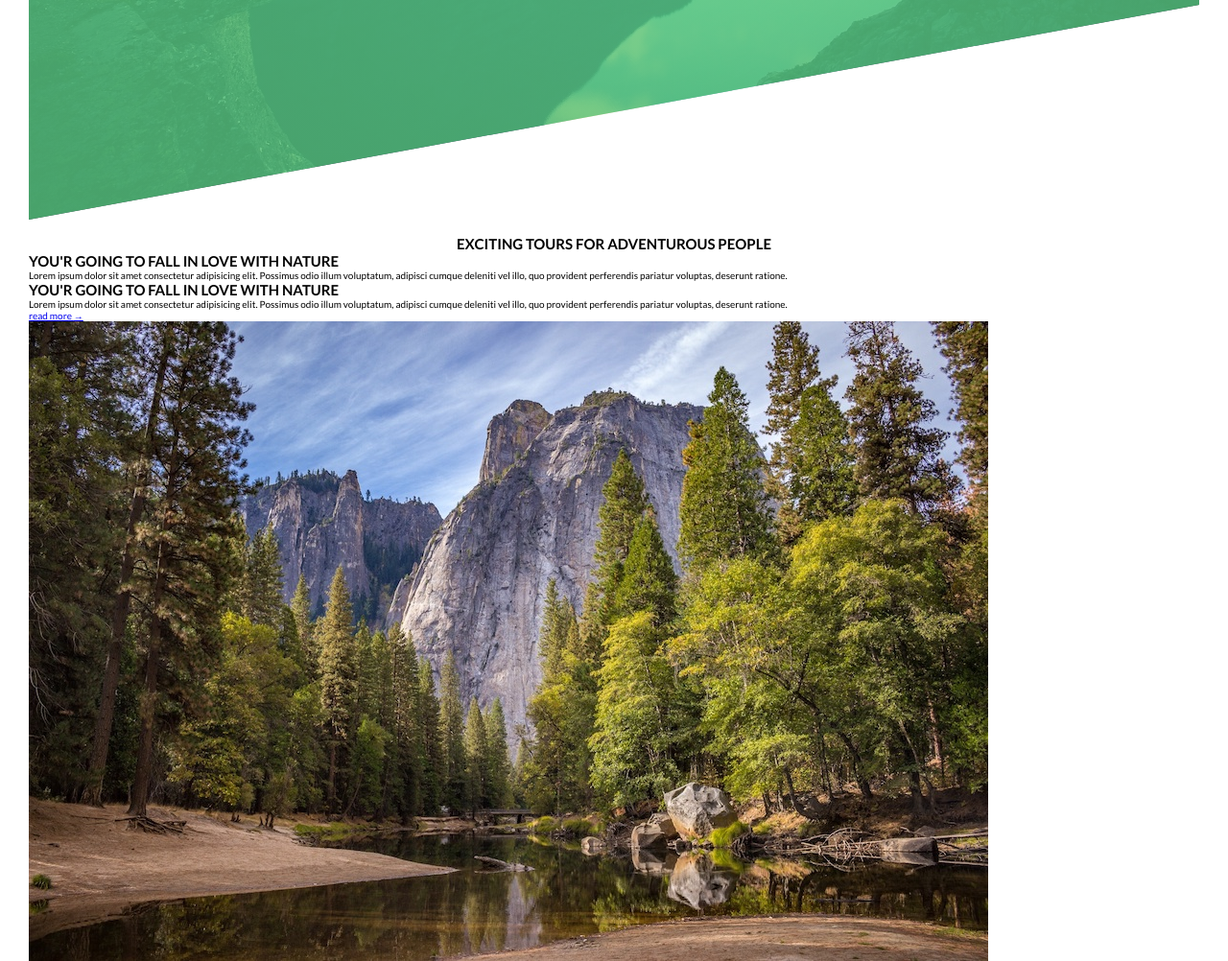
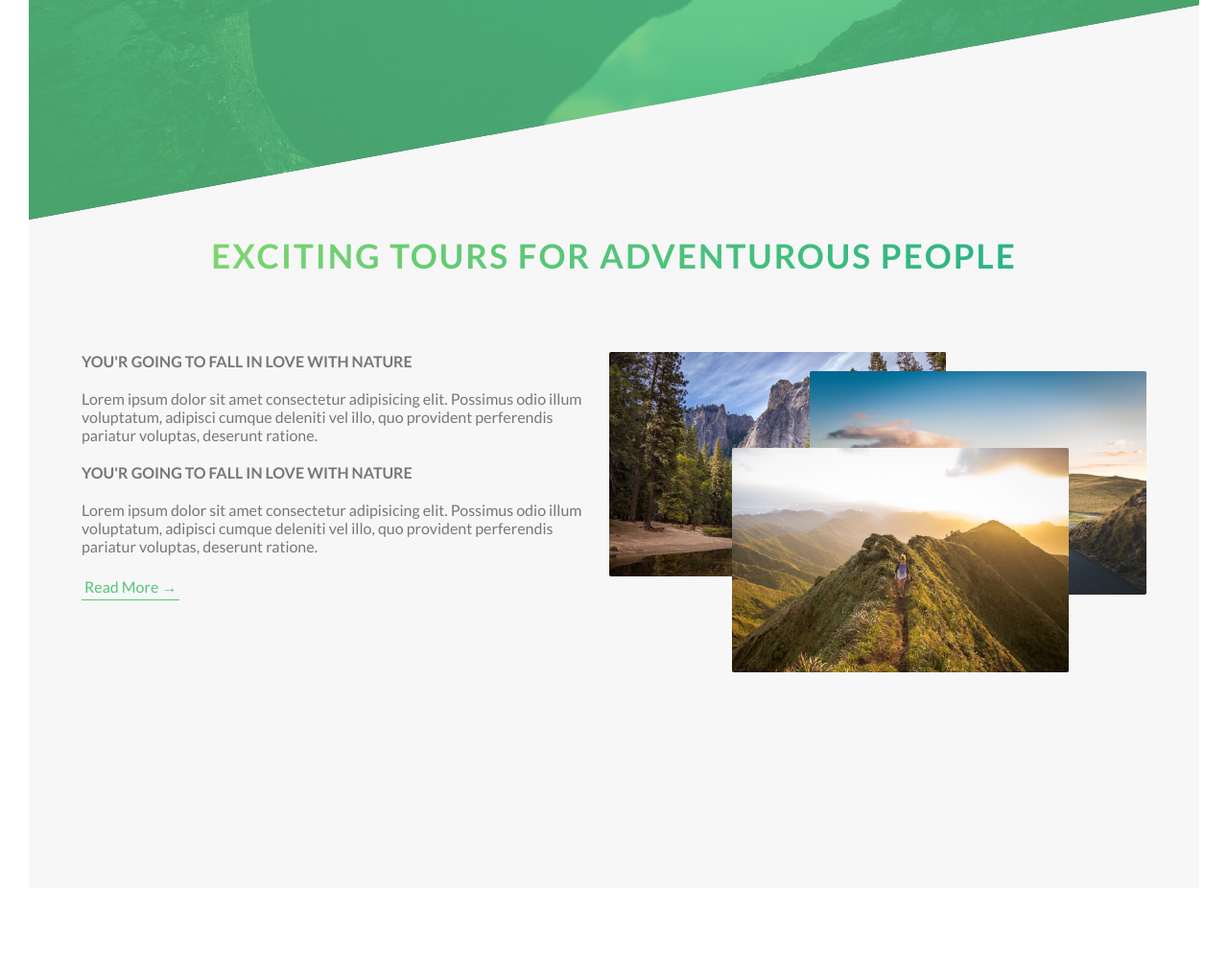
Before and after one commit to sachin14051/sass-intro, a website: page index.html in a window 1280 px wide. Shown: the part 585-1587 px from the top of the page at 96% size. After the commit the page ends 1541 px from the top, so only its background shows below. Drawn offline with Linux system fonts and the light colour scheme.

Commit message:
working on tours branxh

```diff
--- /dev/null
+++ b/assets/sass/abstract/_grid.scss
@@ -0,0 +1,37 @@
+.container{
+    max-width: 1140px;
+    width: 100%;
+    margin: 0 auto;
+}
+
+.row{
+    display: flex;
+    flex-wrap: wrap;
+}
+
+[class ^="col-"]{
+  padding: 0 1.5rem;
+}
+
+.col-12{
+    width: calc(100% * 12 / 12 );
+    flex: 0 0  calc(100% * 12 / 12 ) ;
+}
+
+.col-6{
+    width: calc(100% * 6 / 12);
+    flex: 0 0 calc(100% *6 / 12);
+}
+
+.col-4{
+    width: calc(100% * 4 / 12);
+    flex: 0 0 calc(100% *4 / 12);
+}
+.col-9{
+    width: calc(100% * 9 / 12);
+    flex: 0 0 calc(100% *9 / 12);
+}
+.col-3{
+    width: calc(100% * 3 / 12);
+    flex: 0 0 calc(100% *3 / 12);
+}
--- a/assets/sass/base/_base.scss
+++ b/assets/sass/base/_base.scss
@@ -15,4 +15,5 @@ body {
     font-family: 'Cormorant Garamond', serif;
     font-family: 'Lato', sans-serif;
     position: relative;
+    color: $color-grey-dark;
 }
--- a/assets/sass/base/_typograpgy.scss
+++ b/assets/sass/base/_typograpgy.scss
@@ -1,3 +1,34 @@
 .text-center{
     text-align: center;
 }
+
+.heading-secondary{
+    font-size: 3.5rem;
+    font-weight: 700;
+    letter-spacing: .2rem;
+    background-image: linear-gradient(to right , $color-primary-light,$color-primary-dark);
+    display: inline-block;
+    background-clip: text;
+    -webkit-background-clip: text;
+    color: transparent;
+    margin-bottom: 8rem;
+
+&:hover,
+&:focus{
+    transform: scale(1.1);
+    text-shadow: 0.5rem, 1rem, 2rem,  rgba(0,0,0,.2);
+}
+}
+
+.heading-ter {
+    text-transform: uppercase;
+    font-size: 1.6rem;
+    margin-bottom: 2rem;
+}
+
+.para{
+    font-size: 1.6rem;
+    &:not(:last-child){
+        margin-bottom: 2rem;
+    }
+}
--- a/assets/sass/components/_buttons.scss
+++ b/assets/sass/components/_buttons.scss
@@ -37,3 +37,26 @@
  box-shadow: 0 0  1rem .8rem $color-grey-dark;
   }
 }
+
+.btn-text{
+  &,
+  &:link,
+  &:visited{
+     color: $color-primary;
+     padding:0.3rem ;
+     text-decoration: none;
+     border-bottom: 1px solid $color-primary;
+     display: inline-block;
+     font-size: 1.6rem;
+     text-transform: capitalize;
+     transition: all o.4s ease-in-out;
+
+     &:hover,
+     &:focus{
+      background-color: $color-primary;
+      color: $color-white;
+      transform: translateY(-0.5rem);
+      box-shadow: 0 1rem 2rem rgba(0, 0, 0, 0.2);
+     }
+  }
+}
--- /dev/null
+++ b/assets/sass/components/_composition.scss
@@ -0,0 +1,30 @@
+.composition{
+   position: relative;
+   &-img{
+    width: 65%;
+    border-radius: 2px;
+    position: absolute;
+    transition: all 0.4s ease-in-out;
+    &:hover{
+        z-index: 10;
+        outline: 1.5rem solid $color-primary;
+        outline-offset: 10px;
+        transform: scale(1.1);
+    }
+    &-1{
+       top: 0;
+       left: -2rem;
+    }
+    &-2{
+        top: 2rem;
+        right: 0;
+     }
+     &-3{
+        top: 10rem;
+        left: 20%;
+     }
+   }
+   &:hover &-img:not(:hover){
+    transform: scale(0.8);
+   }
+}
--- a/assets/sass/pages/_home.scss
+++ b/assets/sass/pages/_home.scss
@@ -0,0 +1,5 @@
+.tour{
+     background-color:#f7f7f7;
+     margin-top: -30rem;
+     padding: 30rem 0;
+}
--- a/assets/sass/style.scss
+++ b/assets/sass/style.scss
@@ -1,11 +1,16 @@
 @import "./abstract/var";
 @import "./abstract/mixins";
+@import "./abstract/grid";
+
 
 @import "./base/anamitions";
 @import "./base/typograpgy";
 
 @import "./components/buttons";
 @import "./components/forms";
+@import "./components/composition";
+
+
 
 @import "./layout/header";
 @import "./layout/footer";
```
Also changed, not shown: assets/css/style.css.
